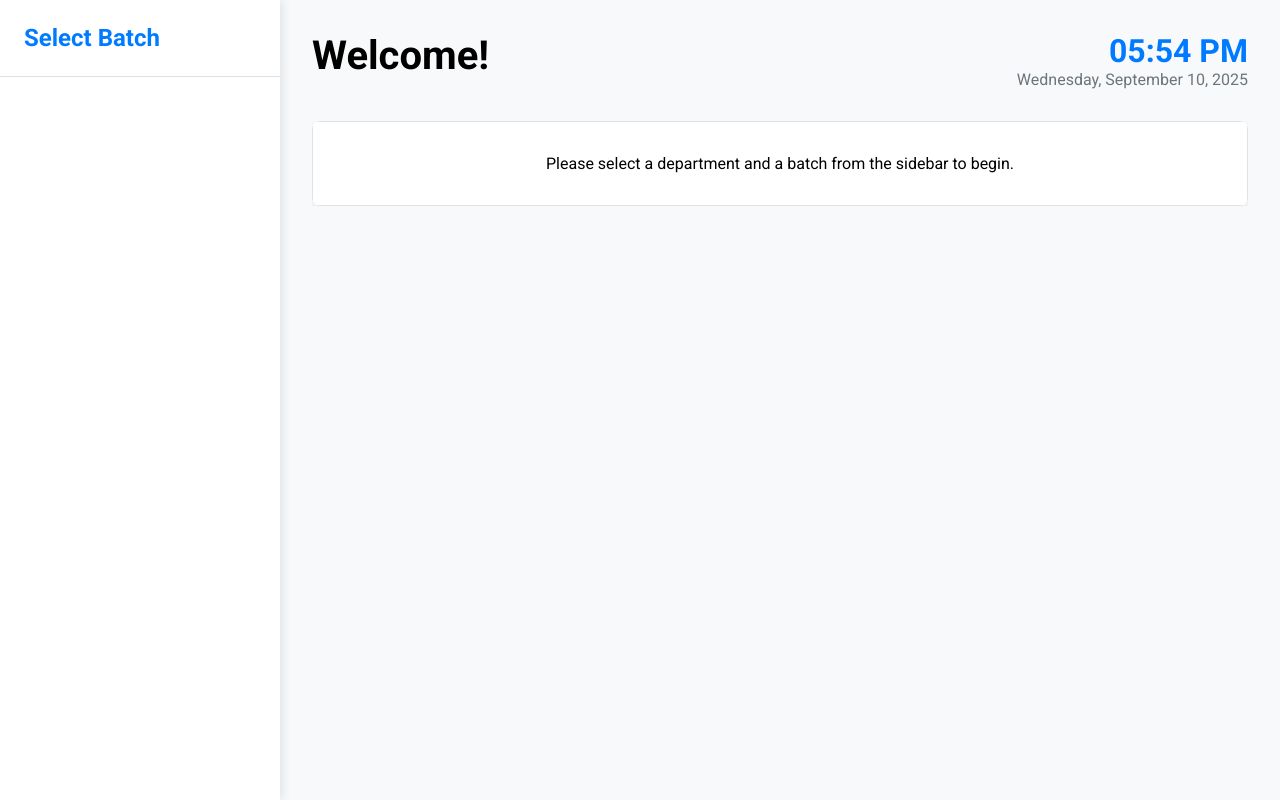
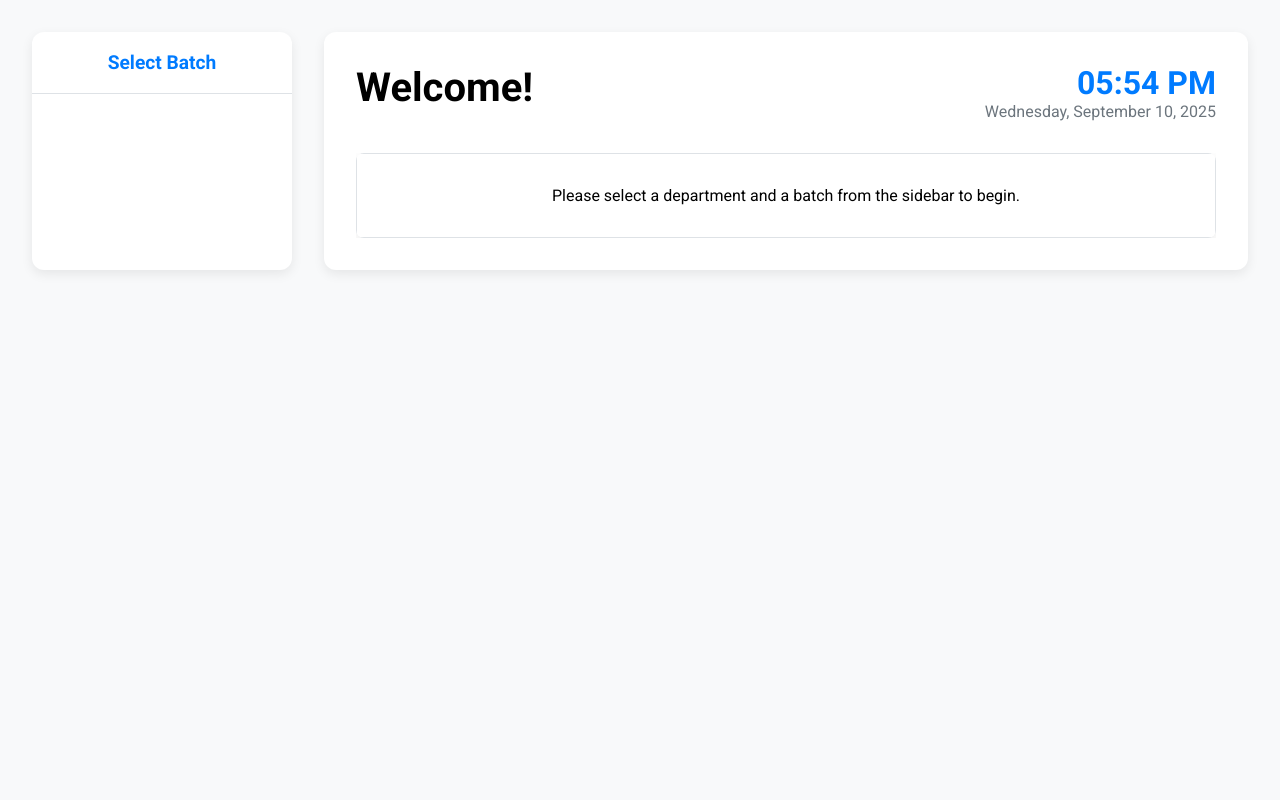
Before and after one commit to shdra06/timetable-maker-with-SQL, a Flask app: page / in a window 1280 px wide. Run offline with Flask 3, Linux system fonts and the light colour scheme; data that the repository does not hold is empty; some libraries are stand-ins or nearby versions.

Commit message:
index page some change

```diff
--- a/templates/index.html
+++ b/templates/index.html
@@ -25,27 +25,30 @@
     margin: 0;
     color: var(--dark-gray);
     display: flex;
+    justify-content: center;
+    padding: 2rem;
+    gap: 2rem;
 }
 
         .sidebar {
-            width: 280px;
+    width: 260px;
     background: var(--sidebar-bg);
-            height: 100vh;
-            position: fixed;
-            top: 0;
-            left: 0;
-            box-shadow: 2px 0 10px rgba(0, 0, 0, 0.1);
+    border-radius: 12px;
+    box-shadow: var(--card-shadow);
+    padding-bottom: 1rem;
+    position: relative;
+    height: auto;
+    max-height: 90vh;
     overflow-y: auto;
-            transition: transform 0.3s ease-in-out;
-            z-index: 1000;
 }
 
         .sidebar-header {
-            padding: 1.5rem;
-            font-size: 1.5rem;
+    padding: 1.2rem;
+    font-size: 1.2rem;
     font-weight: 700;
     color: var(--primary-color);
     border-bottom: 1px solid #dee2e6;
+    text-align: center;
 }
 
         .dept-header {
@@ -96,10 +99,12 @@
         }
 
         .main-content {
-            margin-left: 280px;
+    flex: 1;
     padding: 2rem;
-            width: calc(100% - 280px);
-            transition: margin-left 0.3s ease-in-out;
+    background: #fff;
+    border-radius: 12px;
+    box-shadow: var(--card-shadow);
+    min-width: 700px;
 }
 
         .timetable-header {
```
Lines whose indentation alone changed are shown as unchanged.
